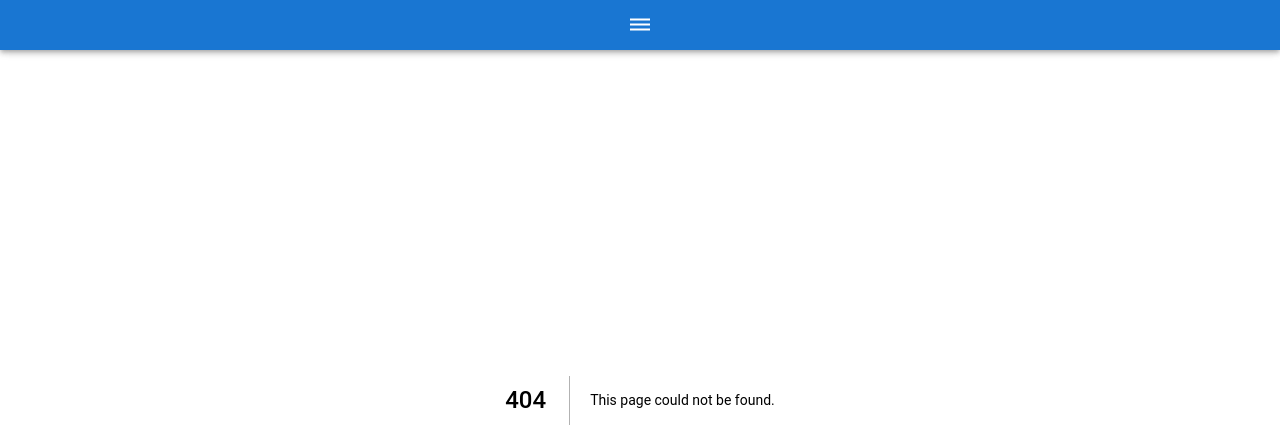
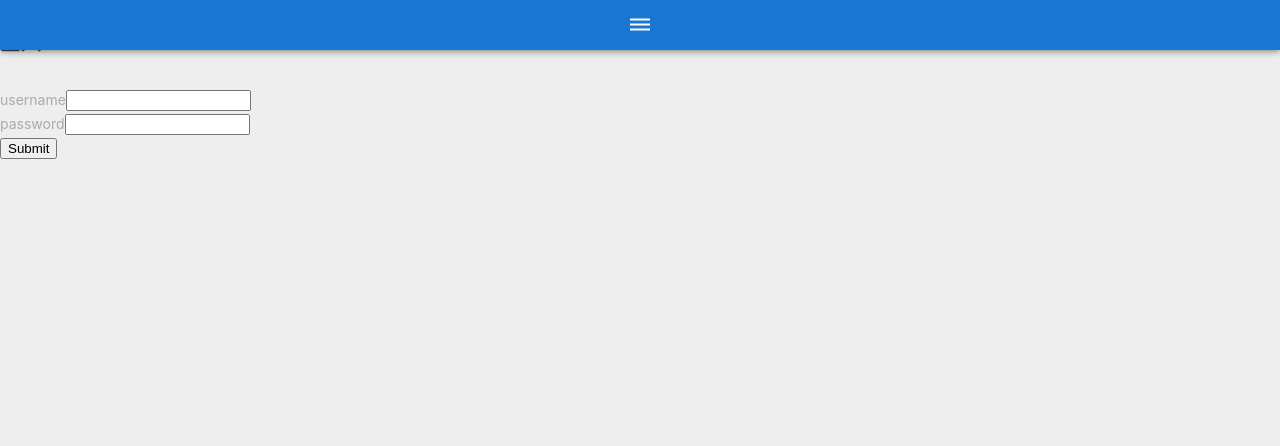
Before and after one commit to bnmghjtyu0/lets-api-next, a Next.js app: page /signin in a window 1280 px wide. Before the commit this address had no page. Shown: the top 446 px of the page. Built offline with nearby package versions, Linux system fonts and the light colour scheme; what next-session would draw is missing.

Commit message:
call api /api/login

```diff
--- a/pages/login.js
+++ b/pages/signin.js
@@ -5,19 +5,22 @@ const LoginPage = () => {
   let formRef = React.useRef();
   async function handleSubmit(e) {
     e.preventDefault();
-    const { email, password } = formRef.current.elements;
-    const res = await fetch("/api/signin", {
+    const { username, password } = formRef.current.elements;
+    const res = await fetch("/api/login", {
       method: "POST",
       headers: {
         Accept: "application/json",
         "Content-Type": "application/json",
       },
-      body: JSON.stringify({ email: email.value, password: password.value }),
+      body: JSON.stringify({
+        username: username.value,
+        password: password.value,
+      }),
     })
       .then((res) => res.json())
       .then((json) => json);
     if (res.retCode === 1) {
-      console.log(res.retVal.token);
+      console.log("登入成功");
       router.replace("/");
     }
   }
@@ -26,8 +29,8 @@ const LoginPage = () => {
       <h4>登入</h4>
       <form onSubmit={handleSubmit} ref={formRef}>
         <div className="flex">
-          <label>email</label>
-          <input name="email" />
+          <label>username</label>
+          <input name="username" />
         </div>
         <div>
           <label>password</label>
```
